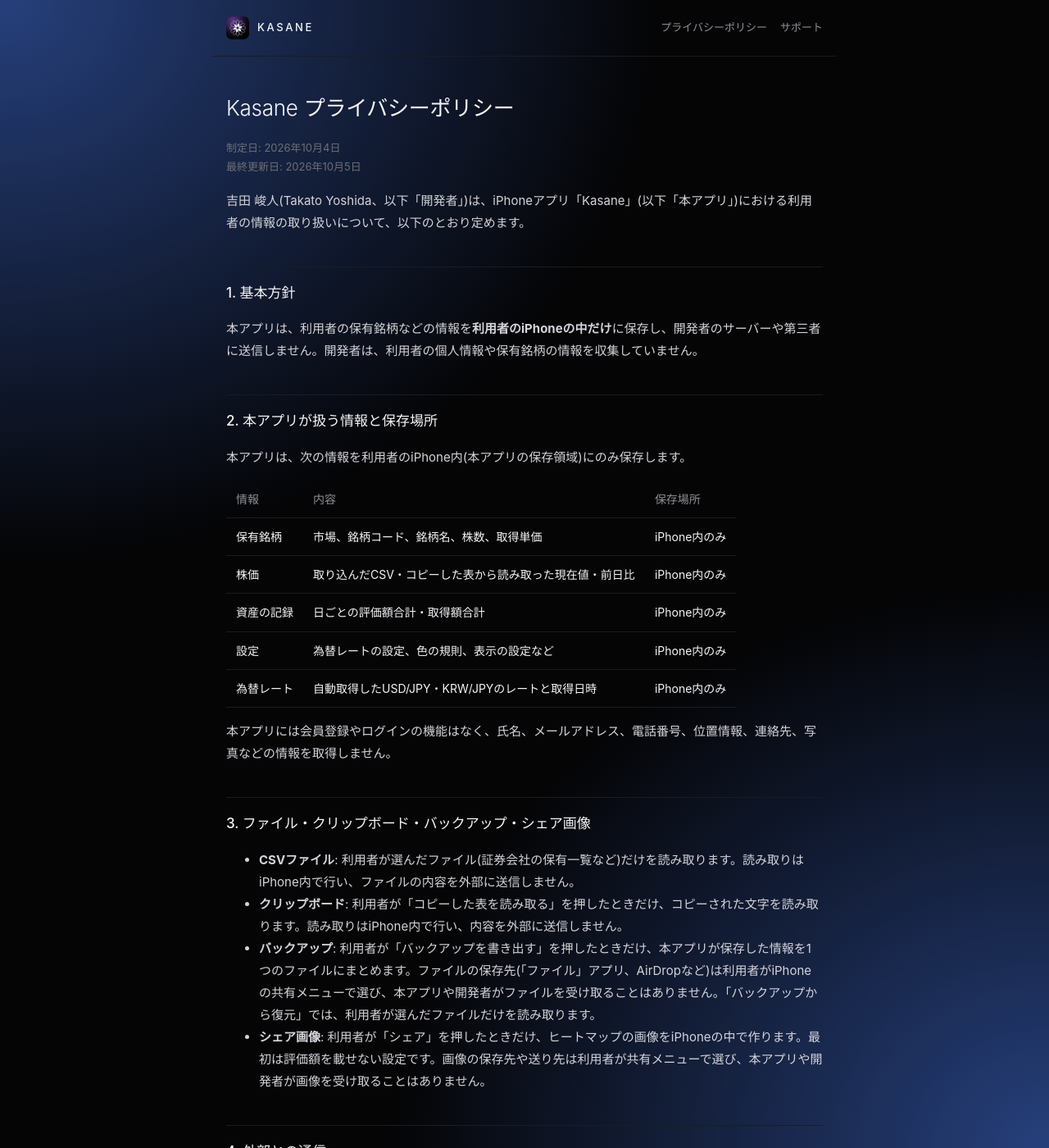
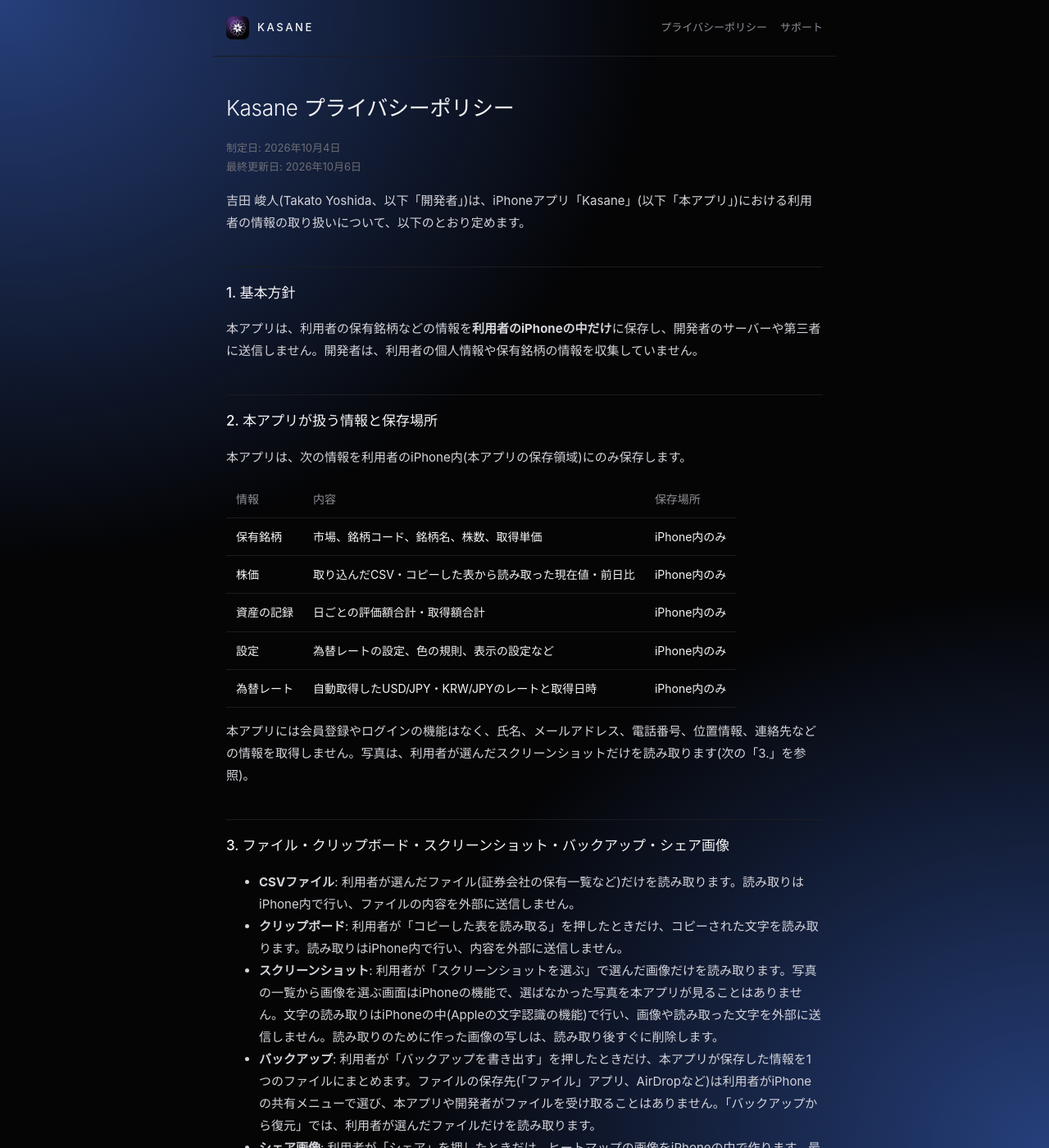
Before and after one commit to kasane-app/kasane-app.github.io, a Jekyll site: the page built from privacy.md, in a window 1280 px wide and 1400 px high. Shown: the whole window at 82% size. Built offline with Jekyll 4.4.1, drawn with Linux system fonts in a browser that asks for light colours.

Commit message:
スクリーンショットからの取り込みの説明を追加(プライバシーポリシー・サポート)

```diff
--- a/privacy.md
+++ b/privacy.md
@@ -6,7 +6,7 @@
 
 # Kasane プライバシーポリシー
 
-<p class="meta">制定日: 2026年10月4日<br>最終更新日: 2026年10月5日</p>
+<p class="meta">制定日: 2026年10月4日<br>最終更新日: 2026年10月6日</p>
 
 吉田 峻人(Takato Yoshida、以下「開発者」)は、iPhoneアプリ「Kasane」(以下「本アプリ」)における利用者の情報の取り扱いについて、以下のとおり定めます。
 
@@ -26,12 +26,13 @@
 | 設定 | 為替レートの設定、色の規則、表示の設定など | iPhone内のみ |
 | 為替レート | 自動取得したUSD/JPY・KRW/JPYのレートと取得日時 | iPhone内のみ |
 
-本アプリには会員登録やログインの機能はなく、氏名、メールアドレス、電話番号、位置情報、連絡先、写真などの情報を取得しません。
+本アプリには会員登録やログインの機能はなく、氏名、メールアドレス、電話番号、位置情報、連絡先などの情報を取得しません。写真は、利用者が選んだスクリーンショットだけを読み取ります(次の「3.」を参照)。
 
-## 3. ファイル・クリップボード・バックアップ・シェア画像
+## 3. ファイル・クリップボード・スクリーンショット・バックアップ・シェア画像
 
 - **CSVファイル**: 利用者が選んだファイル(証券会社の保有一覧など)だけを読み取ります。読み取りはiPhone内で行い、ファイルの内容を外部に送信しません。
 - **クリップボード**: 利用者が「コピーした表を読み取る」を押したときだけ、コピーされた文字を読み取ります。読み取りはiPhone内で行い、内容を外部に送信しません。
+- **スクリーンショット**: 利用者が「スクリーンショットを選ぶ」で選んだ画像だけを読み取ります。写真の一覧から画像を選ぶ画面はiPhoneの機能で、選ばなかった写真を本アプリが見ることはありません。文字の読み取りはiPhoneの中(Appleの文字認識の機能)で行い、画像や読み取った文字を外部に送信しません。読み取りのために作った画像の写しは、読み取り後すぐに削除します。
 - **バックアップ**: 利用者が「バックアップを書き出す」を押したときだけ、本アプリが保存した情報を1つのファイルにまとめます。ファイルの保存先(「ファイル」アプリ、AirDropなど)は利用者がiPhoneの共有メニューで選び、本アプリや開発者がファイルを受け取ることはありません。「バックアップから復元」では、利用者が選んだファイルだけを読み取ります。
 - **シェア画像**: 利用者が「シェア」を押したときだけ、ヒートマップの画像をiPhoneの中で作ります。最初は評価額を載せない設定です。画像の保存先や送り先は利用者が共有メニューで選び、本アプリや開発者が画像を受け取ることはありません。
 
```
Also changed, not shown: support.md (+1 -0 lines).
